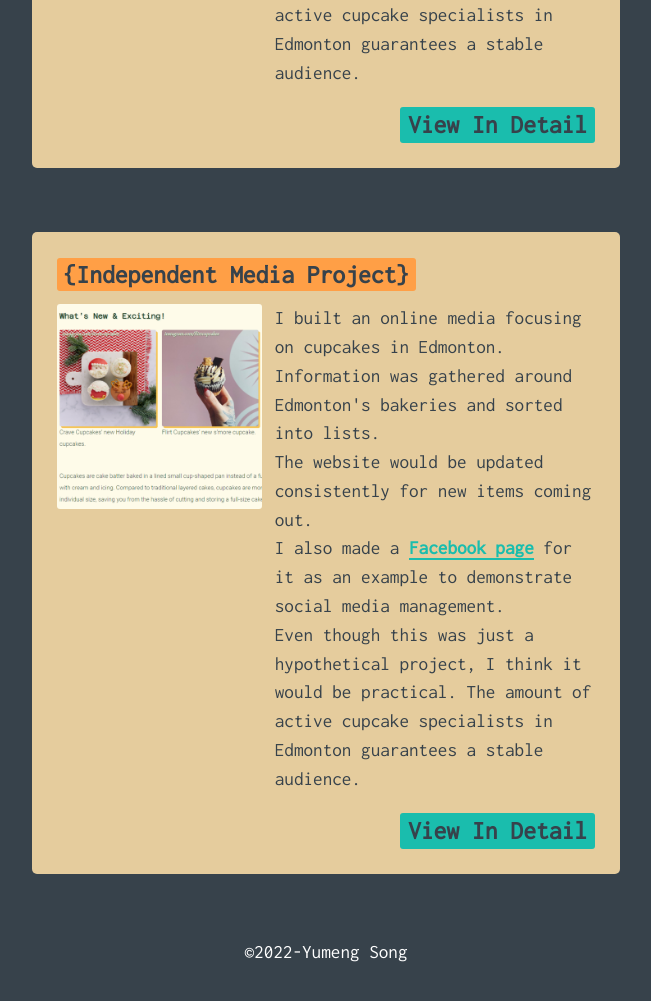
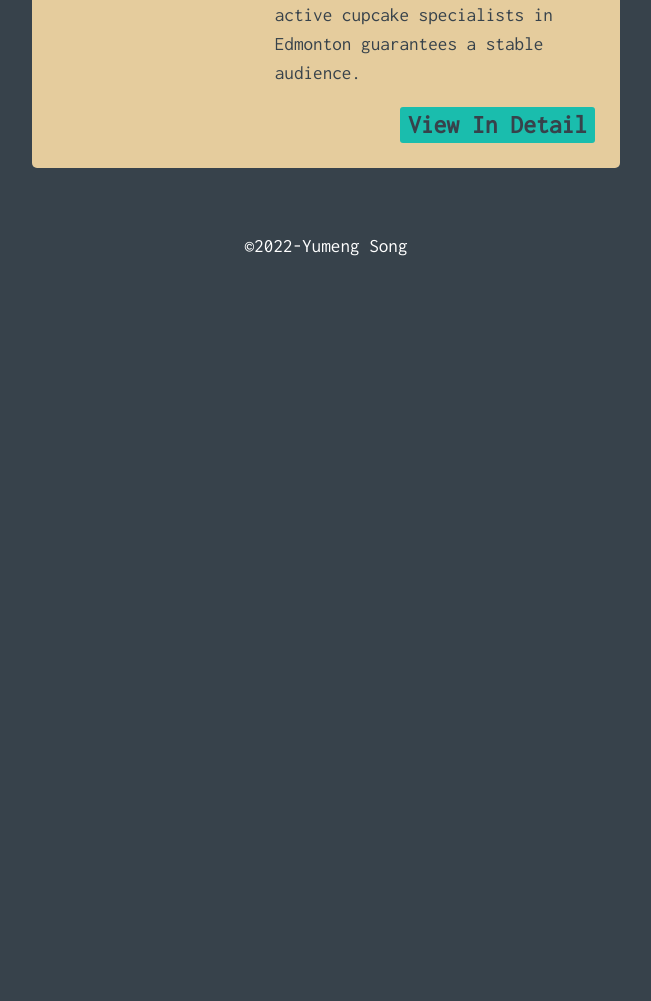
Before and after one commit to yumengsong95/YumengSong_Portfolio, a plain HTML site: page index.html in a window 1280 px wide. Shown: the part 1938-2939 px from the top of the page, without its empty margins (314-965 px from the left). After the commit the page ends 2238 px from the top, so only its background shows below. Drawn offline with Linux system fonts and the light colour scheme.

Commit message:
Update index.html

```diff
--- a/index.html
+++ b/index.html
@@ -74,25 +74,7 @@
 			<a href ="https://edmonton-cupcake-bakery.netlify.app/" target="_blank">View In Detail</a>
 		</div>
 	</div>
-	<div class = "past_project">
-		<h3>{Independent Media Project}</h3>
-		<div class="project_detail">
-			<div class="project_preview">
-				<img src="img/media.png" alt="Independent Media">
-			</div>
-			<div class = "project_desc">
-				<p>I built an online media focusing on cupcakes in Edmonton.</p>
-				<p>Information was gathered around Edmonton's bakeries and sorted into lists.</p>
-				<p>The website would be updated consistently for new items coming out.</p>
-				<p>I also made a <a href="https://www.facebook.com/Edmontons-Best-Cupcake-Bakeries-104730405333660" target="_blank">Facebook page</a> for it as an example to demonstrate social media management.</p>
-				<p></p>
-				<p>Even though this was just a hypothetical project, I think it would be practical. The amount of active cupcake specialists in Edmonton guarantees a stable audience.</p>
-			</div>
-		</div>
-		<div class = "button">
-			<a href ="https://edmonton-cupcake-bakery.netlify.app/" target="_blank">View In Detail</a>
-		</div>
-	</div>
+
 	<footer>
 		<p>©2022-Yumeng Song</p>
 	</footer>
```
